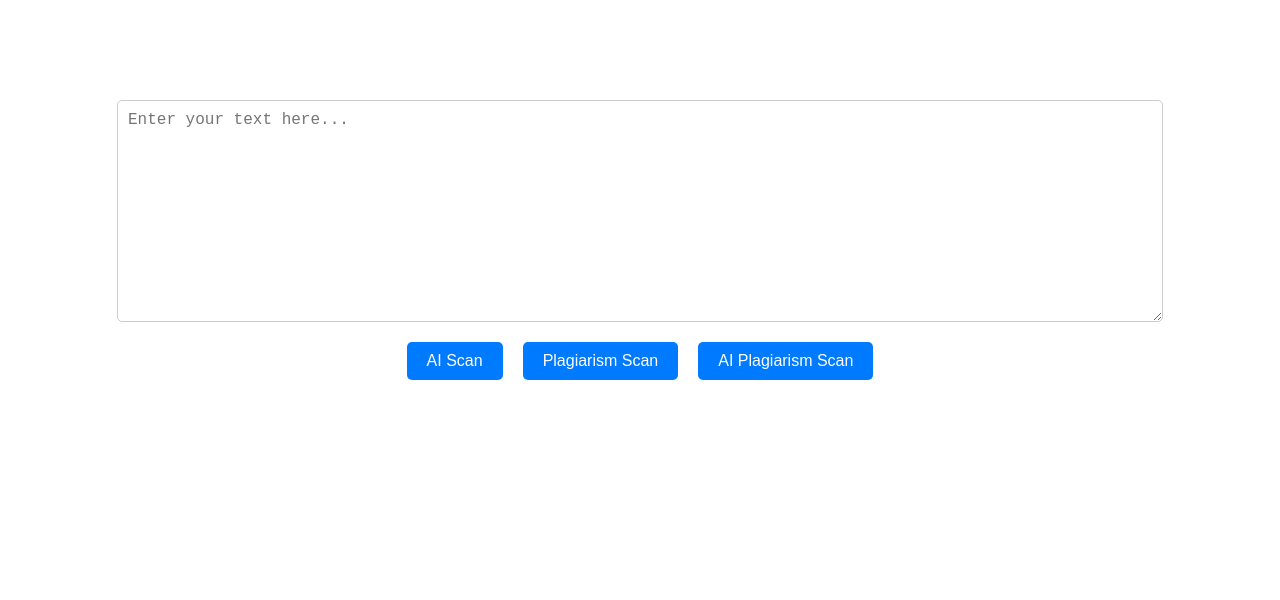
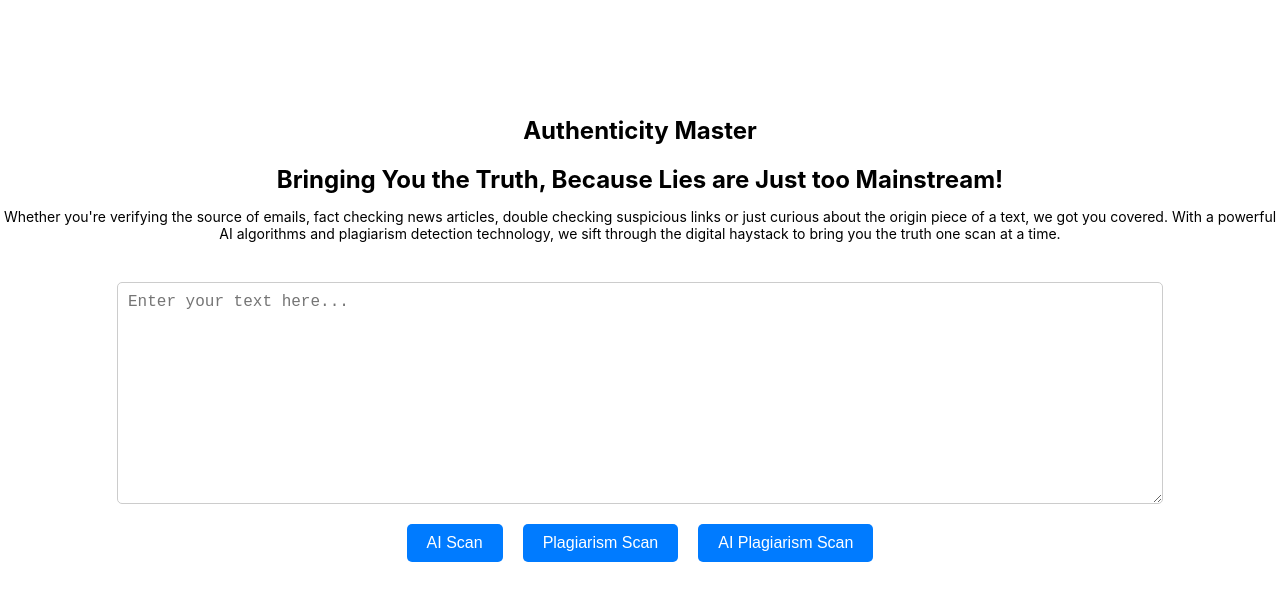
Before and after one commit to joserenter1a/CS433-TermProject, a React (Create React App) app in the folder ai-detection-webapp/: page / in a window 1280 px wide. Shown: the top 600 px of the page. Built offline with nearby package versions, Linux system fonts and the light colour scheme.

Commit message:
returning results back to App

```diff
--- a/ai-detection-webapp/src/App.css
+++ b/ai-detection-webapp/src/App.css
@@ -35,3 +35,23 @@
 .button:hover {
   background-color: #0056b3;
 }
+
+.header {
+  text-align: center;
+  margin-bottom: 20px;
+}
+
+.title {
+  font-size: 24px;
+  margin-bottom: 5px;
+}
+
+.slogan {
+  font-weight: bold;
+  margin-bottom: 10px;
+}
+
+.description {
+  font-size: 14px;
+  margin-bottom: 20px;
+}
--- a/ai-detection-webapp/src/App.js
+++ b/ai-detection-webapp/src/App.js
@@ -18,27 +18,46 @@ function App() {
   };
 
   const handleButtonClick = async (action) => {
-    // Perform different actions based on the button clicked
+    try {
+      let response;
+
       switch (action) {
         case actions.ai:
-        // TODO: Update UI based on API response
-        await performAIScan(text);
+          response = await performAIScan(text);
+          console.log('AI Score:', response.aiScore);
+          console.log('Human Score:', response.humanScore);
           break;
         case actions.plagiarism:
-        // TODO: Update UI based on API response
-        await performPlagiarismScan(text);
+          response = await performPlagiarismScan(text);
+          console.log('Plagiarism Score:', response.plagiarismScore);
           break;
         case actions.ai_plagiarism:
-        // TODO: Update UI based on API response
-        await performAIPlagiarismScan(text);
+          response  = await performAIPlagiarismScan(text);
+          console.log('AI Score:', response.aiScore);
+          console.log('Human Score:', response.humanScore);
+          console.log('Plagiarism Score:', response.plagiarismScore);
           break;
         default:
           break;
+      }
+
+    } catch (e) {
+      console.error('Error:', e.message);
     }
   };
 
   return (
     <div className="App">
+      <div className="header">
+        <h1 className="title">Authenticity Master</h1>
+        <h2 className="slogan">Bringing You the Truth, Because Lies are Just too Mainstream!</h2>
+        <p className="description">
+          Whether you're verifying the source of emails, fact checking news articles,
+          double checking suspicious links or just curious about the origin piece of a text, we got you covered.
+          With a powerful AI algorithms and plagiarism detection technology, we sift through the digital haystack
+          to bring you the truth one scan at a time.
+        </p>
+      </div>
       <textarea
         className="big-text-box"
         value={text}
--- a/ai-detection-webapp/src/handlers/aiHandler.js
+++ b/ai-detection-webapp/src/handlers/aiHandler.js
@@ -22,8 +22,14 @@ export const performAIScan = async (text) => {
         }
 
         const responseData = await response.json();
-        const aiScore = responseData.score;
-        console.log('AI Generation Score:', aiScore);
+
+        const results = {
+            aiScore: responseData.score.ai,
+            humanScore: responseData.score.original,
+        }
+
+        return results;
+
     } catch (e) {
         console.error('Error performing AI scan:', e.message);
         throw e;
--- a/ai-detection-webapp/src/handlers/aiPlagiarismHandlers.js
+++ b/ai-detection-webapp/src/handlers/aiPlagiarismHandlers.js
@@ -22,10 +22,14 @@ export const performAIPlagiarismScan = async (text) => {
         }
 
         const responseData = await response.json();
-        const aiScore = responseData.ai.score;
-        const plagiarismScore = responseData.plagiarism.total_text_score;
-        console.log('AI Score:', aiScore);
-        console.log('Plagirism Score:', plagiarismScore)
+
+        const results = {
+            aiScore: responseData.ai.score.ai,
+            humanScore: responseData.ai.score.original,
+            plagiarismScore: responseData.plagiarism.total_text_score,
+        }
+
+        return results;
     } catch (e) {
         console.error('Error performing AI & Plagiarism scan:', e.message);
         throw e;
--- a/ai-detection-webapp/src/handlers/plagiarismHandler.js
+++ b/ai-detection-webapp/src/handlers/plagiarismHandler.js
@@ -22,8 +22,13 @@ export const performPlagiarismScan = async (text) => {
         }
 
         const responseData = await response.json();
-        const aiScore = responseData.total_text_score;
-        console.log('Plagiarism Score:', aiScore);
+
+        const results = {
+            plagiarismScore: responseData.total_text_score,
+        }
+
+        return results;
+
     } catch (e) {
         console.error('Error performing Plagiarism scan:', e.message);
         throw e;
```
Lines whose indentation alone changed are shown as unchanged.
